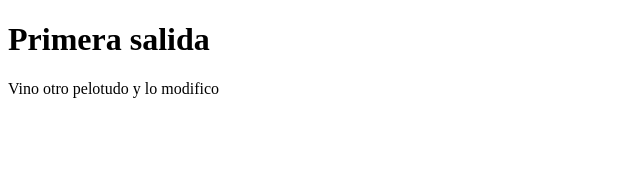
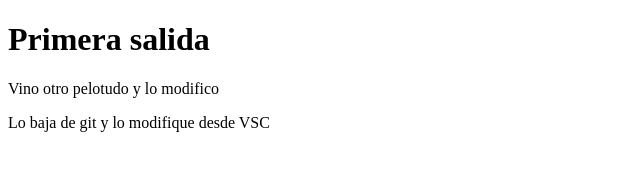
Before and after one commit to MariaJoseSaravia/SaleOSale, a plain HTML site: page index.html in a window 1280 px wide. Shown: the whole page, without its empty margins (0-640 px from the left). Drawn offline with Linux system fonts and the light colour scheme.

Commit message:
Segundo commit

```diff
--- a/index.html
+++ b/index.html
@@ -9,5 +9,6 @@
 <body>
     <h1>Primera salida</h1>
     <P>Vino otro pelotudo y lo modifico</p>
+    <p>Lo baja de git y lo modifique desde VSC</p>
 </body>
 </html>
```
